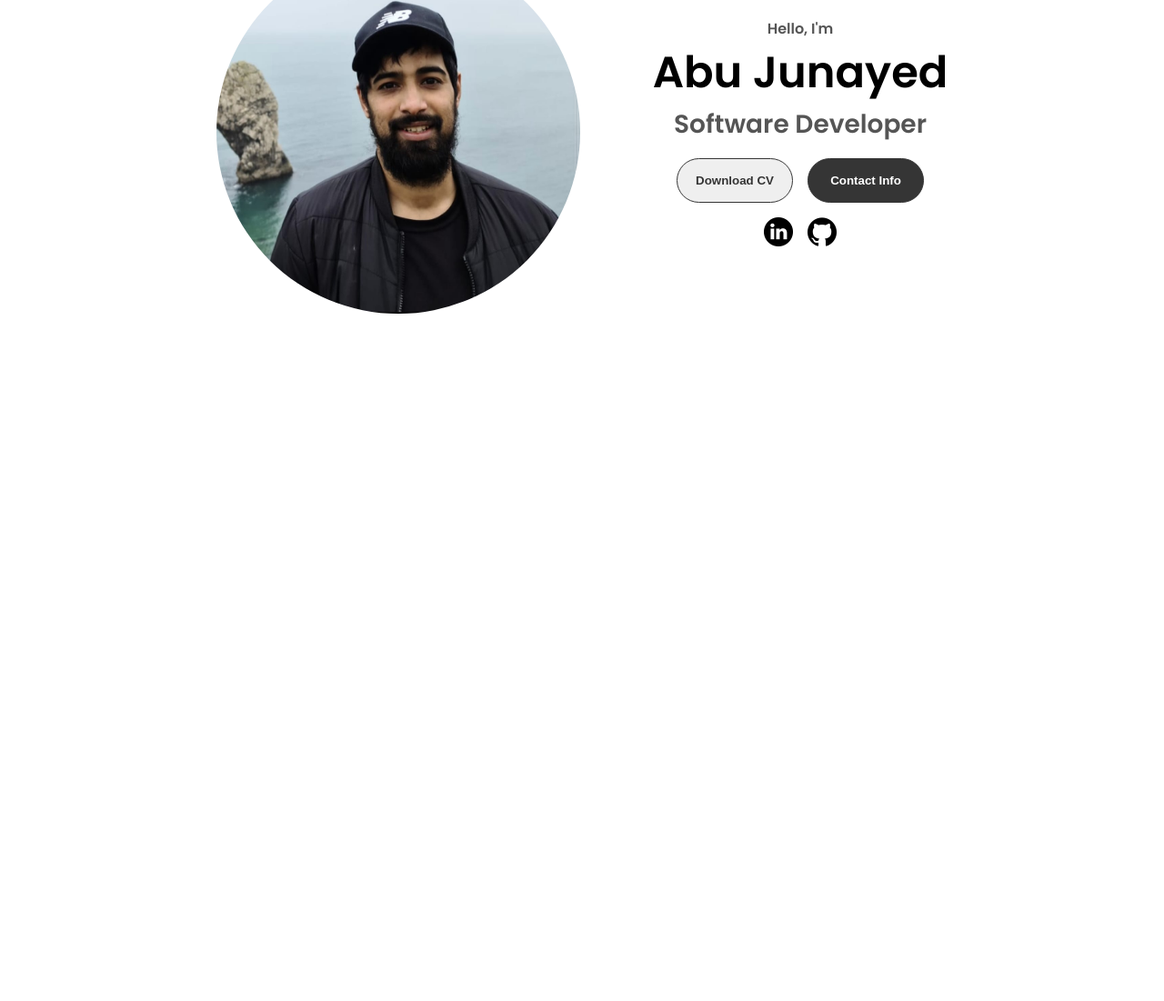
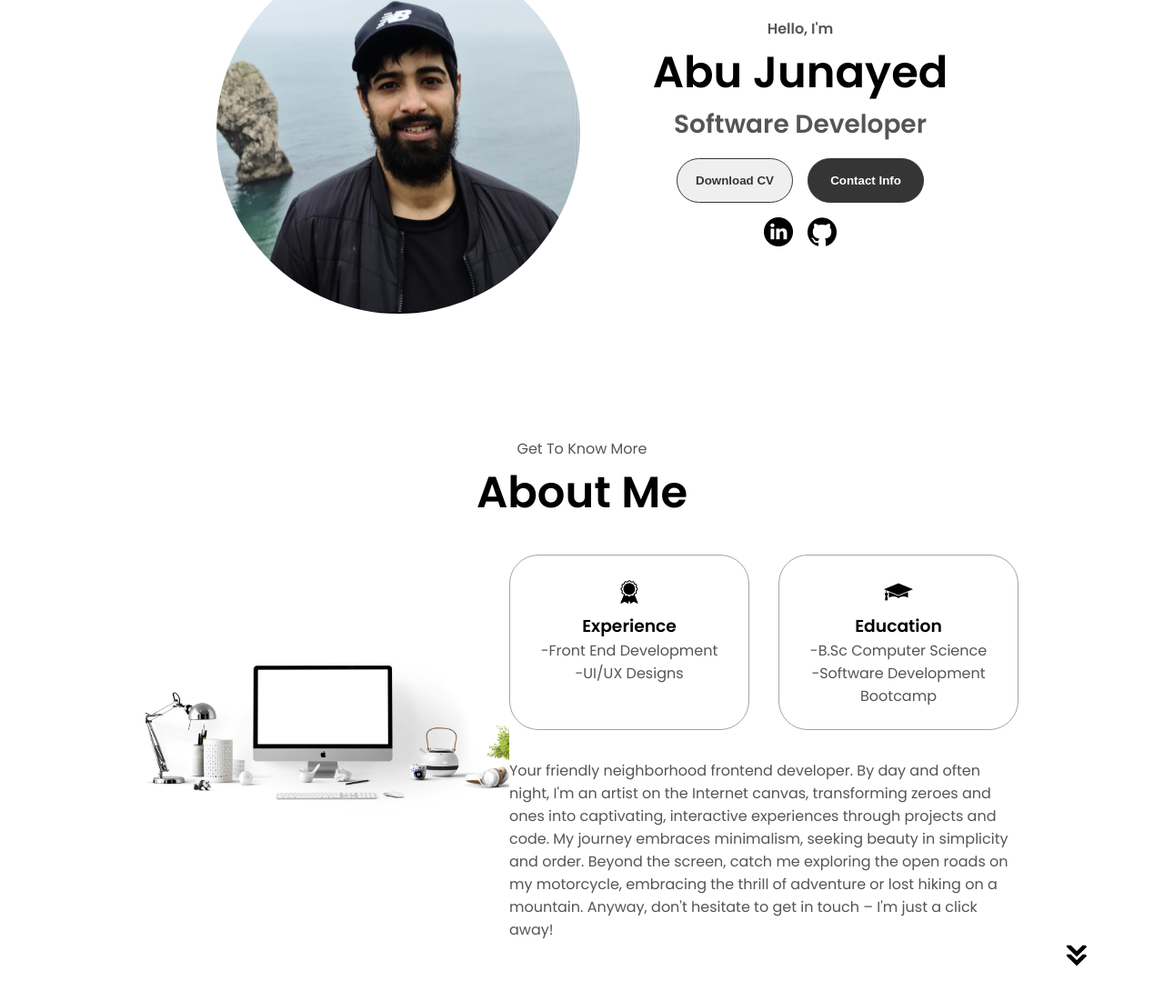
Before and after one commit to abuhumayed/portfolioJS, a website built with Vite: page index.html in a window 1280 px wide. Shown: the part 327-1428 px from the top of the page at 91% size. Before the commit the page ends 800 px from the top, so only its background shows below. Built offline with nearby package versions, Linux system fonts and the light colour scheme.

Commit message:
about me

```diff
--- a/index.html
+++ b/index.html
@@ -56,7 +56,38 @@
         <img src="./assets/github.png" alt="Github profile" class='icon2' onclick="window.open('https://github.com/abuhumayed')">
       </div>
        </div>
+
   </section>
-    <script src="/script.js"></script>
+  <section id="about">
+      <p class="section__text__p1">Get To Know More</p>
+      <h1 class="title">About Me</h1>
+      <div class="section-container">
+        <div class="section__pic-container">
+          <img class="about-pic" src="assets/about-pic.jpg" alt="Desktop Setup">
+        </div>
+        <div class="about-details-container">
+          <div class="about-containers">
+            <div class="details-container">
+              <img  class="icon" src="./assets/experience.png" alt="experience icon">
+              <h3>Experience</h3>
+              <p>-Front End Development <br>-UI/UX Designs </p>
+            </div>
+            <div class="details-container">
+              <img  class="icon" src="./assets/eduction.png" alt="experience icon">
+              <h3>Education</h3>
+              <p>-B.Sc Computer Science <br>-Software Development Bootcamp </p>
+            </div>
+          </div>
+          <div class="text-container"><p>
+            Your friendly neighborhood frontend developer. By day and often night, I'm an artist on the Internet canvas, transforming zeroes and ones into captivating, interactive experiences through projects and code.
+
+            My journey embraces minimalism, seeking beauty in simplicity and order. Beyond the screen, catch me exploring the open roads on my motorcycle, embracing the thrill of adventure or lost hiking on a mountain. Anyway, don't hesitate to get in touch – I'm just a click away!
+          </p>
+          </div>
+        </div>
+      </div>
+      <img onclick="location.href='./experience'" class="icon arrow" src="./assets/arrow.png" alt="arrow icon">
+  </section>
+    <script src="./src/script.js"></script>
   </body>
 </html>
--- a/style.css
+++ b/style.css
@@ -266,3 +266,53 @@ section{
  .btn-container{
   gap:1rem;
  }
+/* ABOUT SECTIONS */
+
+#about{
+  position: relative;
+
+}
+
+.about-containers{
+  gap: 2rem;
+  margin-top: 2rem;
+  margin-bottom: 2rem;
+}
+
+.about-details-container{
+
+  justify-content: center;
+  flex-direction: column;
+
+}
+
+.about-containers, .about-details-container{
+  display: flex;
+}
+
+.about-pic{
+  width: 400px;
+  height: 400px;
+  border-radius: 2rem;
+  object-fit: contain;
+}
+
+.arrow{
+  position: absolute;
+  right: -5rem;
+  bottom: 2,5rem;
+}
+
+.section-container{
+  display: flex;
+}
+
+.details-container{
+  padding: 1.5rem;
+  flex: 1;
+  background: white;
+  border-radius: 2rem;
+  border:rgb(53,53,53) 0.1rem solid;
+  border-color: rgb(163,163,163);
+  text-align: center;
+}
```
Also changed, not shown: assets/about-pic.jpg (added), assets/about-pic.png (deleted), assets/education.png (deleted), assets/eduction.png (added), javascript.svg, src/script.js (renamed from script.js), 2 other files.
